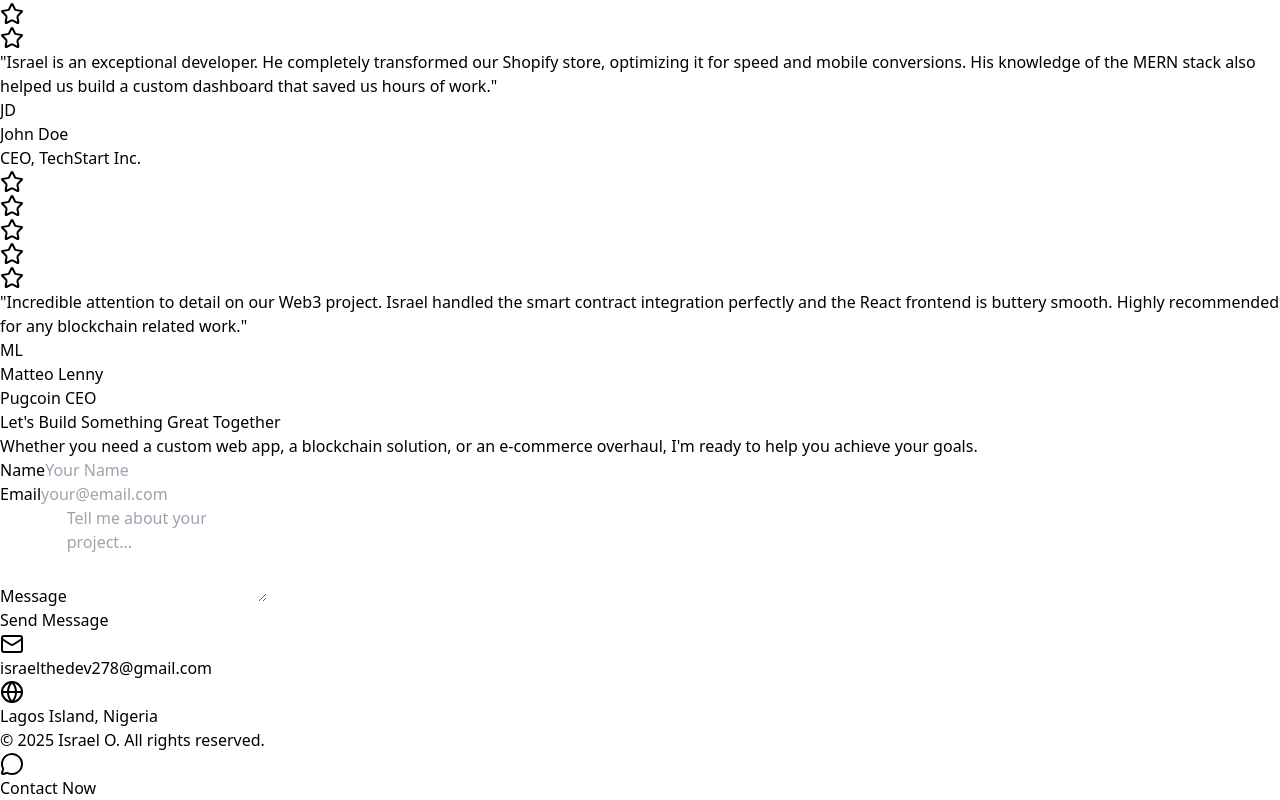
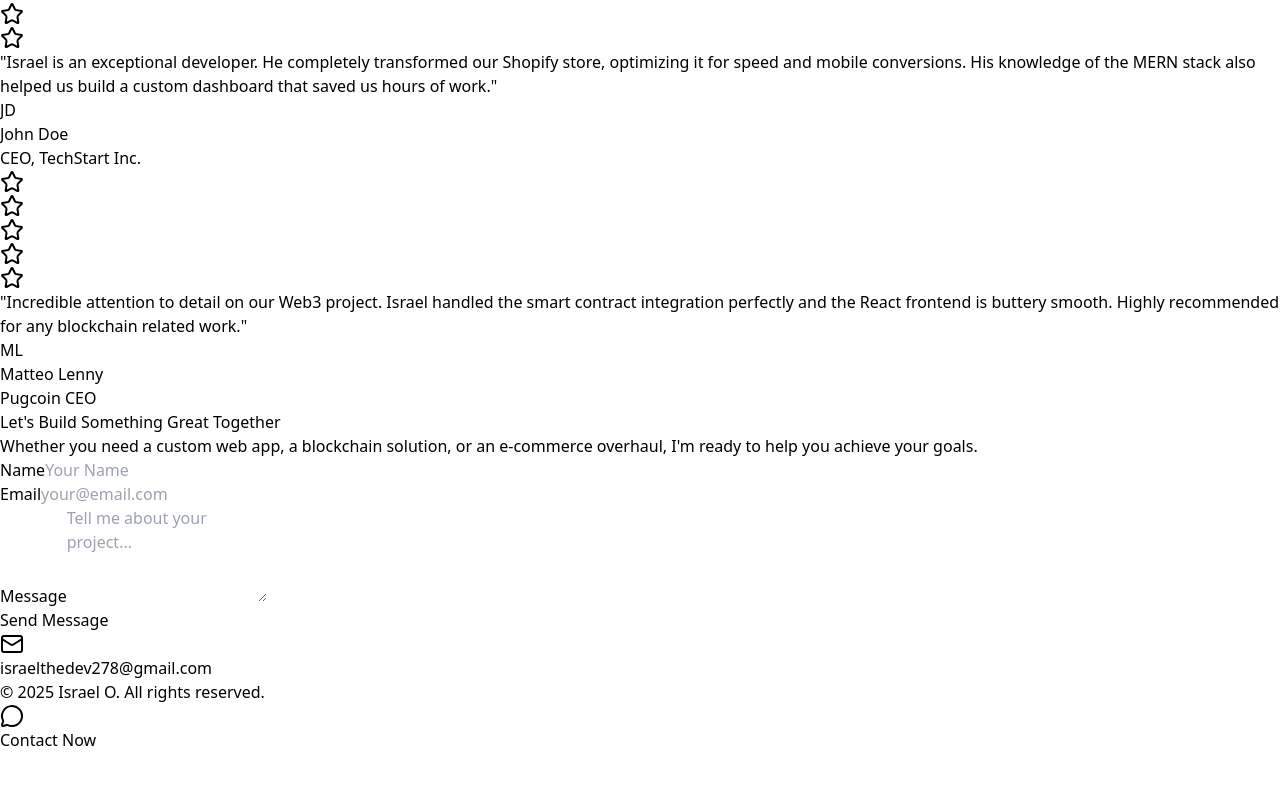
Before and after one commit to profhisrael/my-portfolio, a React (Vite) app: page / in a window 1280 px wide. Shown: the part 6439-7239 px from the top of the page. After the commit the page ends 7191 px from the top, so only its background shows below. Built offline with nearby package versions, Linux system fonts and the light colour scheme.

Commit message:
remove the location

```diff
--- a/src/App.jsx
+++ b/src/App.jsx
@@ -609,9 +609,9 @@ const handleSubmit = (e) => {
       <a href="mailto:israelthedev278@gmail.com" className="flex items-center gap-2 text-slate-400 hover:text-white transition-colors">
         <Mail className="w-5 h-5" /> israelthedev278@gmail.com
       </a>
-      <a href="#" className="flex items-center gap-2 text-slate-400 hover:text-white transition-colors">
+      {/* <a href="#" className="flex items-center gap-2 text-slate-400 hover:text-white transition-colors">
         <Globe className="w-5 h-5" /> Lagos Island, Nigeria
-      </a>
+      </a> */}
     </div>
   </div>
 </section>
```
